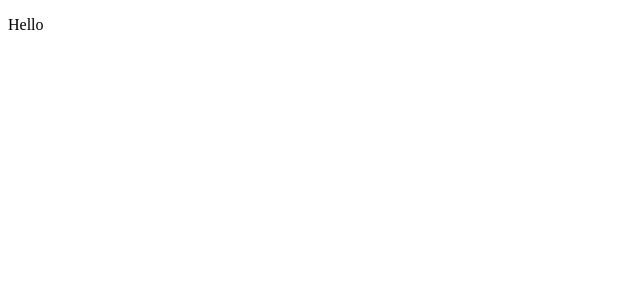
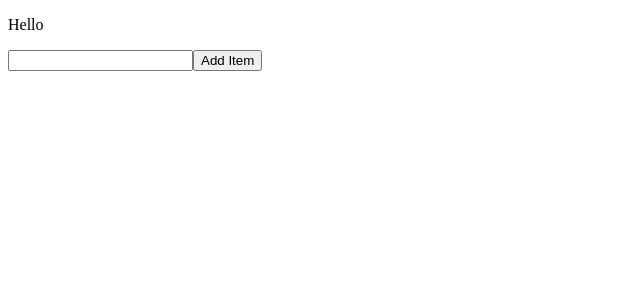
Before and after one commit to SHewitt95/mern-tutorial, a React (Create React App) app in the folder ui/: page / in a window 1280 px wide. Shown: the top 300 px of the page, without its empty margins (0-640 px from the left). Built offline with nearby package versions, Linux system fonts and the light colour scheme.

Commit message:
add simple list ui

```diff
--- a/ui/src/App.js
+++ b/ui/src/App.js
@@ -1,10 +1,28 @@
-import React from 'react';
+import React, { useState } from 'react';
 import './App.css';
 
+const List = ({ items }) => {
+  return (
+    <ul>
+      {items.map((item, idx) => <li key={idx}>{item}</li>)}
+    </ul>
+  );
+};
+
 function App() {
+  const [items, addItem] = useState([]);
+  const [value, setValue] = useState('');
   return (
     <div className="App">
       <p>Hello</p>
+      <List items={items} />
+      <form onSubmit={e => {
+        e.preventDefault();
+        addItem([...items, value])
+      }}>
+        <input value={value} onChange={e => setValue(e.target.value)} />
+        <button type="submit">Add Item</button>
+      </form>
     </div>
   );
 }
```
